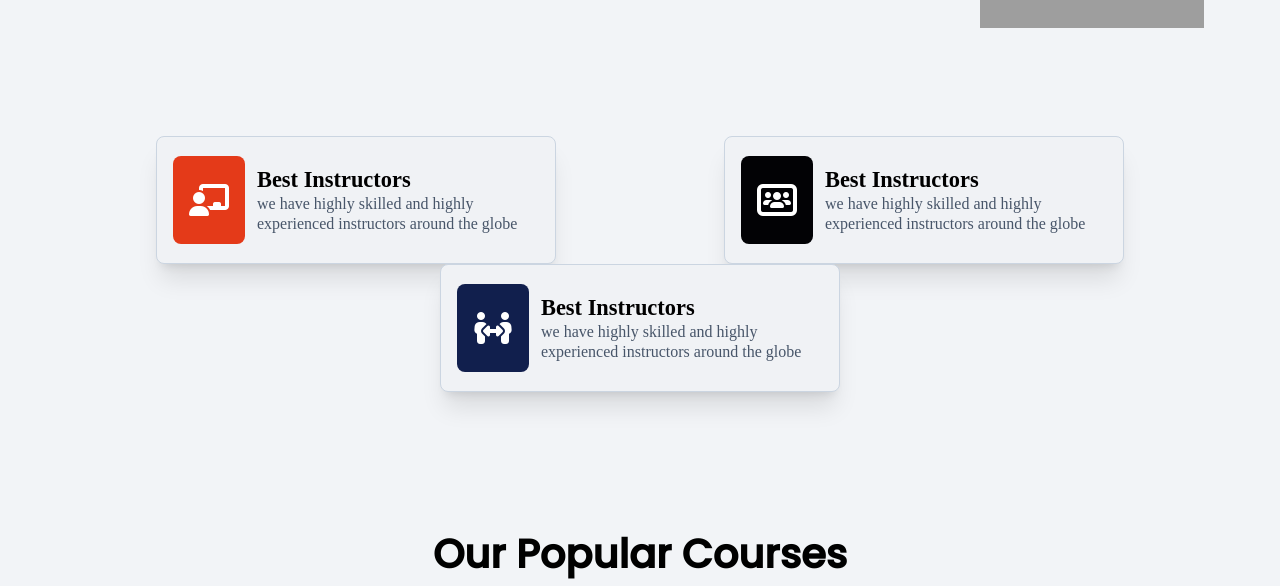
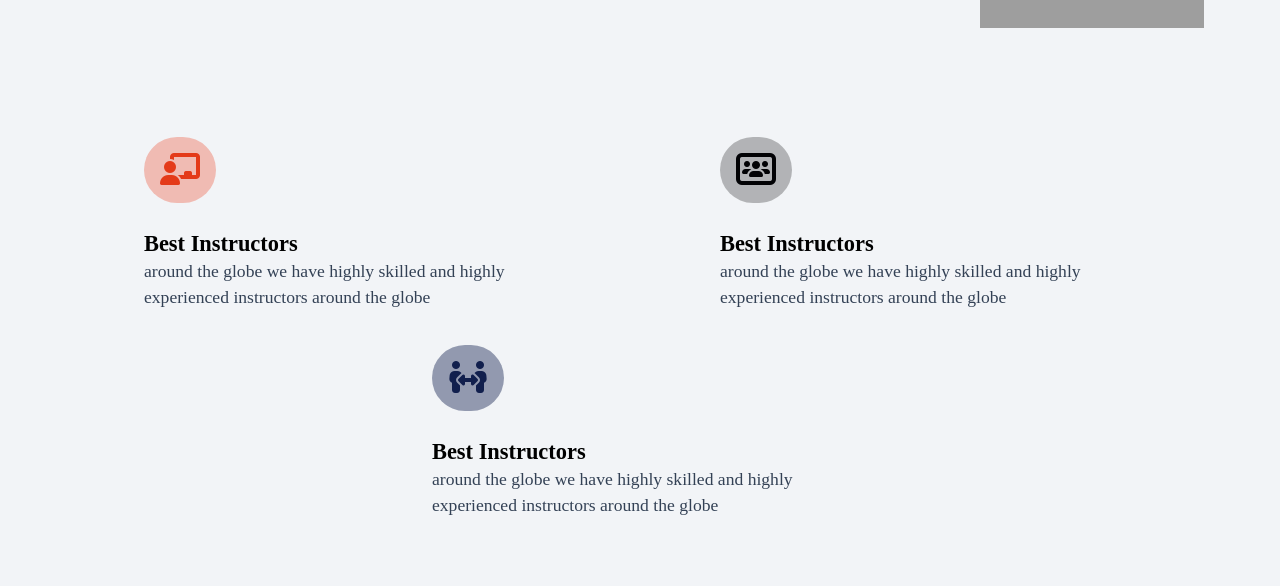
Before and after one commit to Hartaj-Singh-Dev/RevoIELTS, a React (Vite) app: page / in a window 1280 px wide. Shown: the part 1120-1706 px from the top of the page. Built offline with nearby package versions, Linux system fonts and the light colour scheme; grey boxes are pictures that could not be loaded; a web font is replaced by a local one.

Commit message:
testing on prod

```diff
--- a/components/About.tsx
+++ b/components/About.tsx
@@ -16,7 +16,7 @@ const About = () => {
                     <img src="pngwing.com.png" className="w-[14rem] mt-4 sm:mt-0 sm: ml-10" alt="" />
                 </div>
             </div>
-            <div className="w-full p-2 mt-2 mb-11 flex flex-col sm:flex-row flex-wrap items-center justify-around">
+            <div className="w-full hidden p-2 mt-2 mb-11  flex-col sm:flex-row flex-wrap items-center justify-around">
                 <div className=" sm:w-[25rem] sm:p-4 flex mb-4 sm:m-0  h-[6rem] sm:h-[8rem] justify-around items-center shadow-lg sm:shadow-xl border border-slate-300 rounded-lg bg-[#f0f2f5]">
                     <div className="h-[5.5rem] px-4 flex justify-center rounded-lg items-center bg-[#E43A19]"><i className="fa text-white fa-2x fa-light fa-chalkboard-user"></i></div>
                     <div className="px-3">
@@ -38,6 +38,21 @@ const About = () => {
                         <p className="font-['Switzer'] text-sm md:text-[1rem] text-slate-600 ">we have highly skilled and highly experienced instructors around the globe</p>
                     </div>
                 </div>
+            </div>
+            <div className="w-full flex flex-col flex-wrap sm:flex-row items-center justify-around">
+                <div className="w-[20rem] mt-[3rem] sm:mt-0 md:w-[28rem] h-[13rem] px-4 py-1 flex flex-col items-start justify-around">
+                    <div className="p-4 rounded-full bg-[#ea38194e]"><i className="fa text-[#E43A19] fa-2x fa-light fa-chalkboard-user"></i></div>
+                    <div><span className="font-['archivo'] text-xl md:text-[1.4rem] font-semibold">Best Instructors</span><p className="font-['Switzer'] text-[0.9rem] md:text-[1.1rem] text-slate-700">around the globe we have highly skilled and highly experienced instructors around the globe</p></div>
+                </div>
+                <div className="w-[20rem] mt-[3rem] sm:mt-0 md:w-[28rem] h-[13rem] px-4 py-1 flex flex-col items-start justify-around ">
+                    <div className="p-4 rounded-full bg-[#02020544]"><i className="fa text-[#020205] fa-2x fa-solid fa-users-rectangle"></i></div>
+                    <div><span className="font-['archivo'] text-xl md:text-[1.4rem] font-semibold">Best Instructors</span><p className="font-['Switzer'] text-[0.9rem]  md:text-[1.1rem] text-slate-700">around the globe we have highly skilled and highly experienced instructors around the globe</p></div>
+                </div>
+                <div className="w-[20rem] mt-[3rem] sm:mt-0 md:w-[28rem] h-[13rem] px-4 py-1 flex flex-col items-start justify-around ">
+                    <div className="p-4 bg-[#111f4d6d] rounded-full"><i className="fa text-[#111F4D] fa-2x fa-light fa-people-arrows "></i></div>
+                    <div><span className="font-['archivo'] text-xl md:text-[1.4rem] font-semibold">Best Instructors</span><p className="font-['Switzer'] text-[0.9rem]  md:text-[1.1rem] text-slate-700">around the globe we have highly skilled and highly experienced instructors around the globe</p></div>
+                </div>
+
             </div>
             <div className="w-full mb-11 mt-16 sm:mt-[5rem]">
                <h2 className="font-['Poppins'] text-center text-[2.2rem] sm:text-[2.5rem] font-semibold">Our Popular Courses</h2>
```
